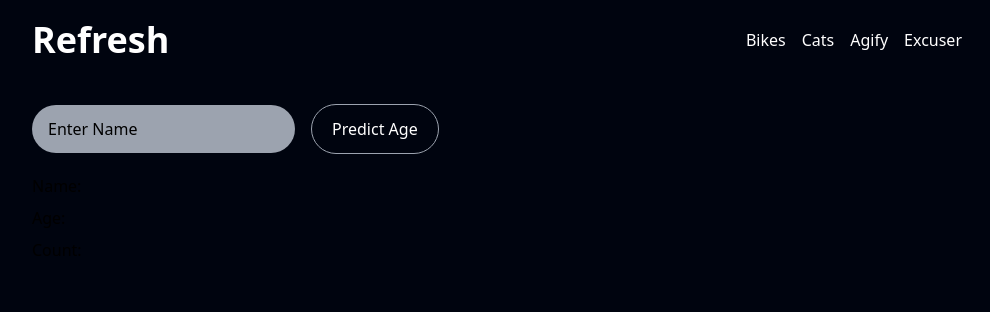
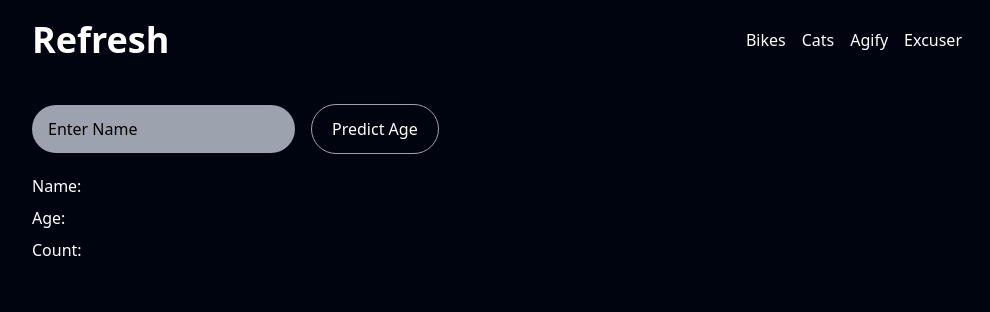
Before and after one commit to JoelOgira/Refresh, a React (Vite) app: page /agify in a window 1280 px wide. Shown: the top 312 px of the page, without its empty margins (143-1133 px from the left). Built offline with nearby package versions, Linux system fonts and the light colour scheme; no server answers.

Commit message:
Changed styling

```diff
--- a/src/Components/Agify/Agify.jsx
+++ b/src/Components/Agify/Agify.jsx
@@ -30,7 +30,7 @@ const Agify = () => {
                 Predict Age
             </button>
 
-            <div className="bg-primary">
+            <div className="bg-primary text-white">
                 <p className="my-2">Name: <span className="text-secondary">{bio?.name}</span></p>
                 <p className="my-2">Age: <span className="text-secondary">{bio?.age}</span></p>
                 <p className="my-2">Count: <span className="text-secondary">{bio?.count}</span></p>
```
